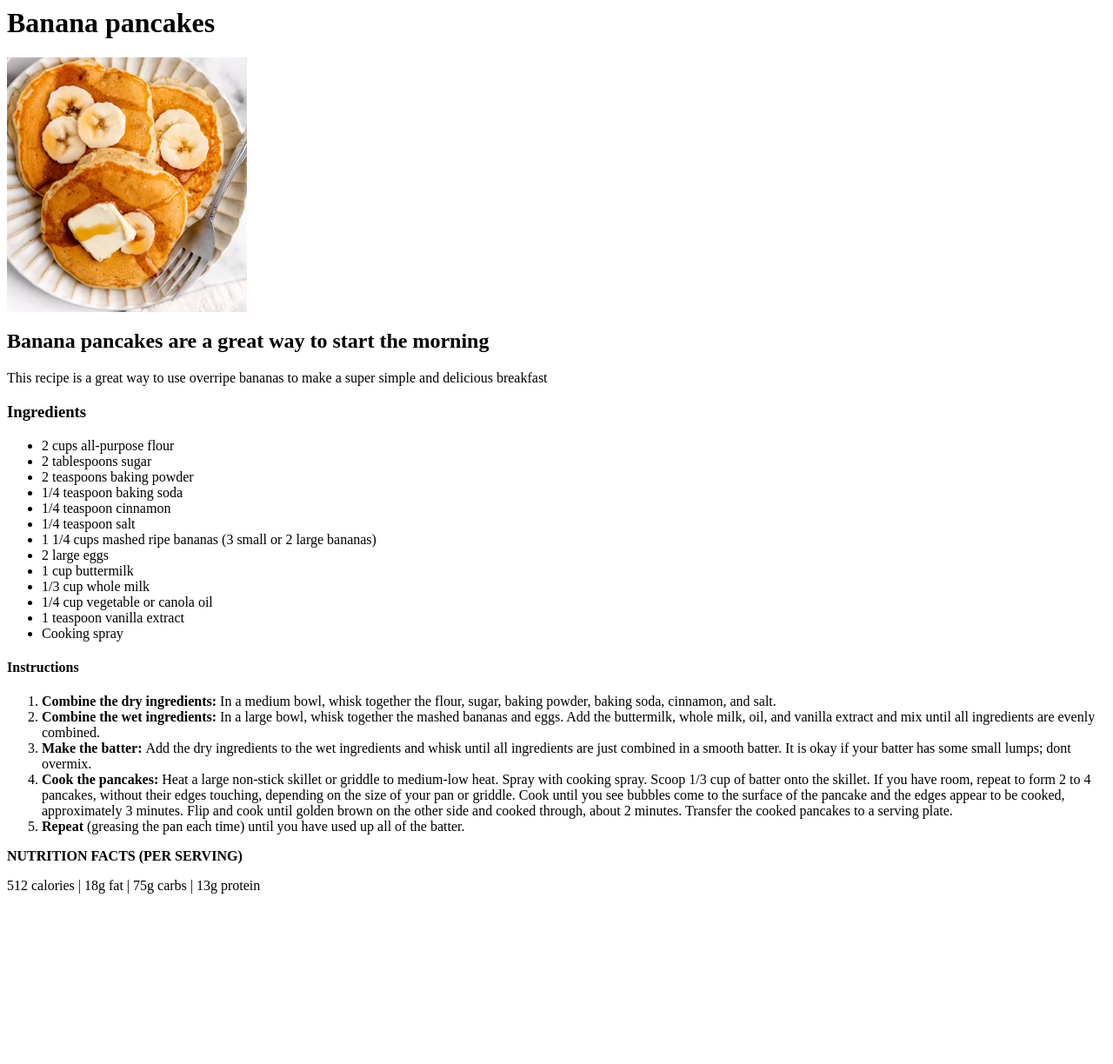
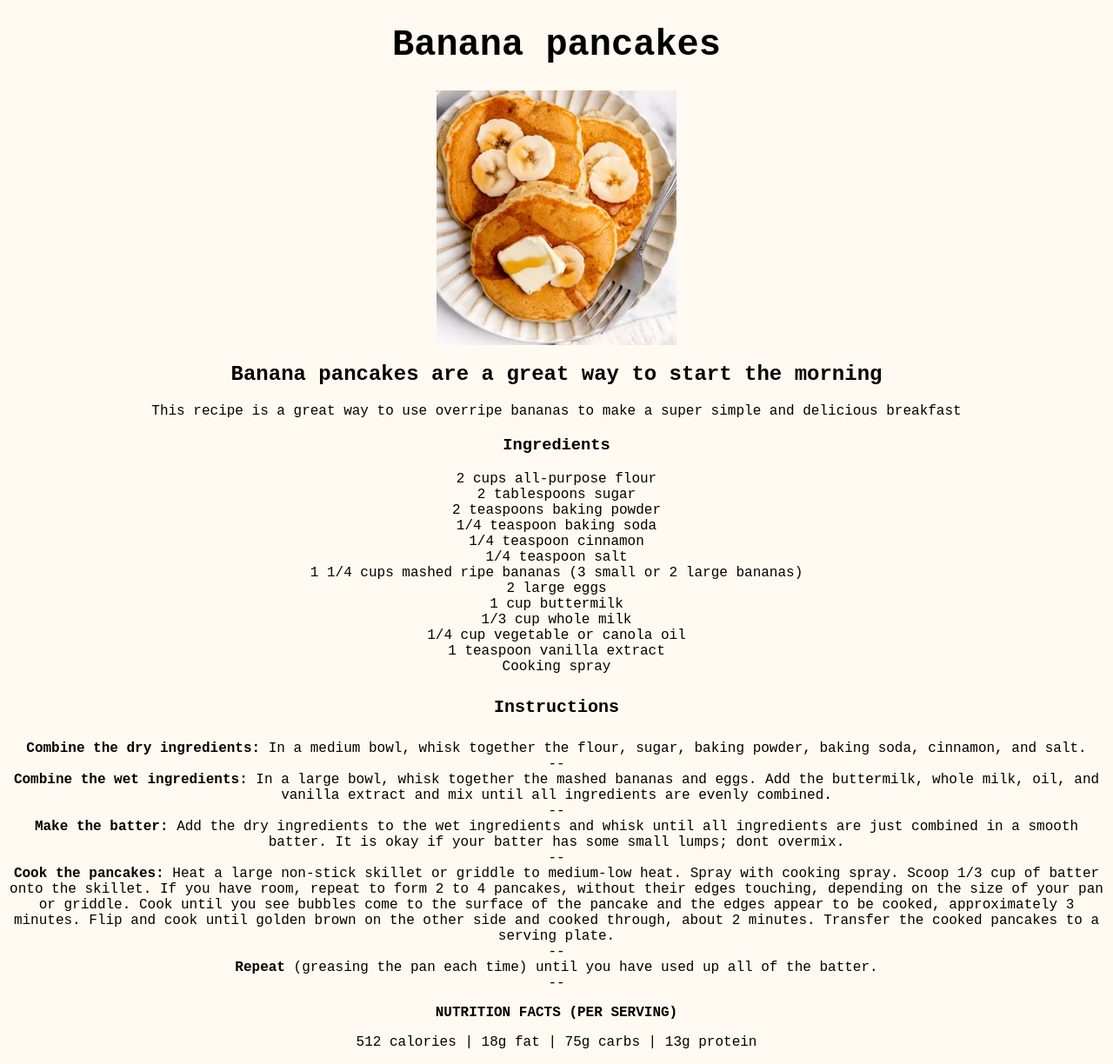
Before and after one commit to Rayama01/odin-recipes, a plain HTML site: page recipes/bananapancakes.html in a window 1280 px wide. Shown: the whole page at 87% size. Before the commit the page ends 1044 px from the top, so only its background shows below. Drawn offline with Linux system fonts and the light colour scheme.

Commit message:
Added boilerplate to bananapancakes.html,classes, and centered all the text, and images in styles.css

```diff
--- a/recipes/bananapancakes.html
+++ b/recipes/bananapancakes.html
@@ -1,14 +1,25 @@
-<h1>Banana pancakes</h1>
+<!DOCTYPE html>
+<html lang="en">
+    <head>
+        <Meta charset="UTF-8">
+        <title>Banana pancakes</title>
+        <link rel="stylesheet" href="../styles.css">
+        </head>
+    <body>
 
-<img src="/images/bananapancakes.png">
+     <h1 class="tbp">Banana pancakes</h1>
 
-<h2>Banana pancakes are a great way to start the morning</h2>
-<p>This recipe is a great way to use overripe bananas to make a super simple and delicious breakfast</p>
-
-<h3>Ingredients</h3>
+    <img src="/images/bananapancakes.png" class="bpimg">
 
 
-<ul>
+     <h2 class="st">Banana pancakes are a great way to start the morning</h2>
+     <p class="sp">This recipe is a great way to use overripe bananas to make a super simple and delicious breakfast</p>
+
+
+     <h3 class="ingredients">Ingredients</h3>
+
+
+     <ul class="ingredients">
         <li>2 cups all-purpose flour</li>
         <li>2 tablespoons sugar</li>
         <li>2 teaspoons baking powder</li>
@@ -24,20 +35,23 @@
         <li>Cooking spray</li>
     </ul>
 
-<h4>Instructions</h4>
-<ol>
+    <h4 class="instructions-h">Instructions</h4>
+    <ol class="instructions">
 
        <li><strong>Combine the dry ingredients: </strong> In a medium bowl, whisk together the flour, sugar, baking powder, baking soda, cinnamon, and salt.</li>
-
+       <li>--</li>
        <li><strong>Combine the wet ingredients: </strong> In a large bowl, whisk together the mashed bananas and eggs. Add the buttermilk, whole milk, oil, and vanilla extract and mix until all ingredients are evenly combined.</li>
-
+       <li>--</li>
        <li><strong>Make the batter: </strong> Add the dry ingredients to the wet ingredients and whisk until all ingredients are just combined in a smooth batter. It is okay if your batter has some small lumps; dont overmix.</li>
-
+       <li>--</li>
        <li><strong>Cook the pancakes: </strong> Heat a large non-stick skillet or griddle to medium-low heat. Spray with cooking spray. Scoop 1/3 cup of batter onto the skillet. If you have room, repeat to form 2 to 4 pancakes, without their edges touching, depending on the size of your pan or griddle. Cook until you see bubbles come to the surface of the pancake and the edges appear to be cooked, approximately 3 minutes. Flip and cook until golden brown on the other side and cooked through, about 2 minutes. Transfer the cooked pancakes to a serving plate.</li>
-
+       <li>--</li>
        <li><strong>Repeat</strong> (greasing the pan each time) until you have used up all of the batter.</li>
-
+       <li>--</li>
     </ol>
 
-<p><strong>NUTRITION FACTS (PER SERVING)</strong></p>
-<p>512 calories | 18g fat | 75g carbs | 13g protein</p>
+    <p class="nf"><strong>NUTRITION FACTS (PER SERVING)</strong></p>
+    <p class="nf">512 calories | 18g fat | 75g carbs | 13g protein</p>
+
+     </body>
+</html>
--- a/styles.css
+++ b/styles.css
@@ -2,22 +2,46 @@ body{
     background-color: #FFFAF1
 }
 
-.Title{
+.Title,
+.tbp{
     font-size: 60px;
     text-align: center;
     font-family: "Courier New", Courier, monospace;
 }
 
-.img-main{
+.tbp{
+    font-size: 42px;
+}
+
+.img-main,
+.bpimg{
     display: block;
     margin-left: auto;
     margin-right: auto;
 }
 
-.recipe-list{
+.recipe-list,
+.ingredients,
+.st,
+.sp,
+.instructions{
     text-align: center;
     list-style-type: none;
     padding: 1em;
+    font-family: "Courier New", Courier, monospace;
+}
+
+.ingredients,
+.st,
+.sp,
+.instructions{
+    padding: 0%;
+}
+
+.instructions-h{
+    font-size: 20px;
+    text-align: center;
+    list-style-type: none;
     font-family: "Courier New", Courier, monospace;
 }
 
@@ -26,3 +50,8 @@ a {
     color: black;
     text-decoration: none;
 }
+
+.nf{
+    text-align: center;
+    font-family: "Courier New", Courier, monospace;
+}
```
Lines whose indentation alone changed are shown as unchanged.
